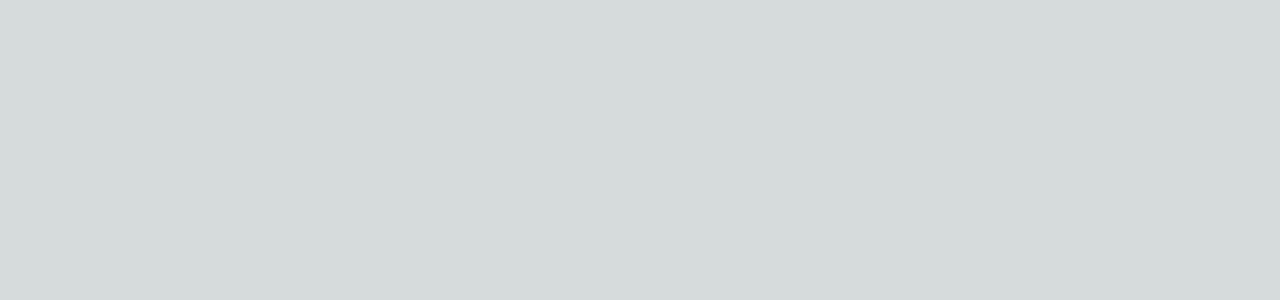
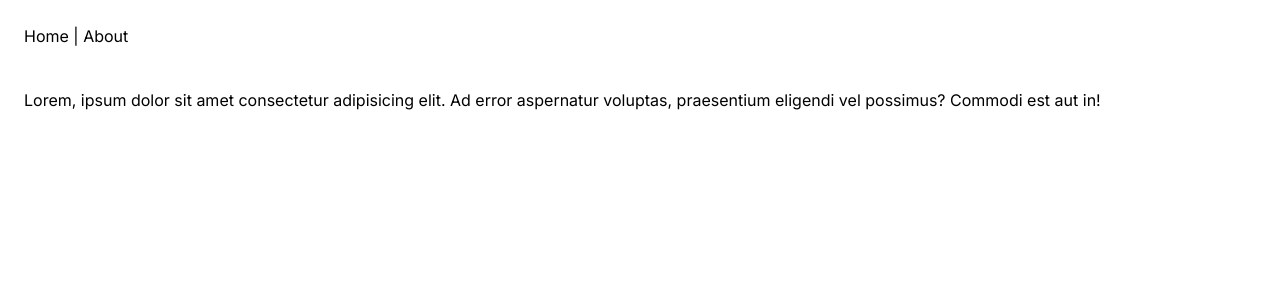
Before and after one commit to armank8/next-refresher, a Next.js app: page / in a window 1280 px wide. Shown: the top 300 px of the page. Built offline with nearby package versions, Linux system fonts and the light colour scheme.

Commit message:
nexted route

```diff
--- /dev/null
+++ b/app/about/mission/page.js
@@ -0,0 +1,7 @@
+import React from 'react'
+
+export default function Mission() {
+  return (
+    <div>Mission page</div>
+  )
+}
--- /dev/null
+++ b/app/about/page.js
@@ -0,0 +1,8 @@
+
+export default function About() {
+    return (
+        <main className="mt-10">
+            <div>about us page</div>
+        </main>
+    )
+}
--- a/app/globals.css
+++ b/app/globals.css
@@ -2,7 +2,14 @@
 @tailwind components;
 @tailwind utilities;
 
-:root {
+
+
+
+
+
+
+/* starting codes css */
+/* :root {
   --foreground-rgb: 0, 0, 0;
   --background-start-rgb: 214, 219, 220;
   --background-end-rgb: 255, 255, 255;
@@ -30,4 +37,4 @@ body {
   .text-balance {
     text-wrap: balance;
   }
-}
+} */
--- a/app/layout.js
+++ b/app/layout.js
@@ -10,8 +10,11 @@ export const metadata = {
 
 export default function RootLayout({ children }) {
   return (
-    <html lang="en">
-      <body className={inter.className}>{children}</body>
+    <html lang="en" className="p-6">
+      <body className={inter.className}>
+        <nav>Home | About</nav>
+        {children}
+      </body>
     </html>
   );
 }
--- a/app/page.js
+++ b/app/page.js
@@ -2,8 +2,8 @@ import Image from "next/image";
 
 export default function Home() {
   return (
-    <main>
-
+    <main className="mt-10">
+      Lorem, ipsum dolor sit amet consectetur adipisicing elit. Ad error aspernatur voluptas, praesentium eligendi vel possimus? Commodi est aut in!
     </main>
   );
 }
```
